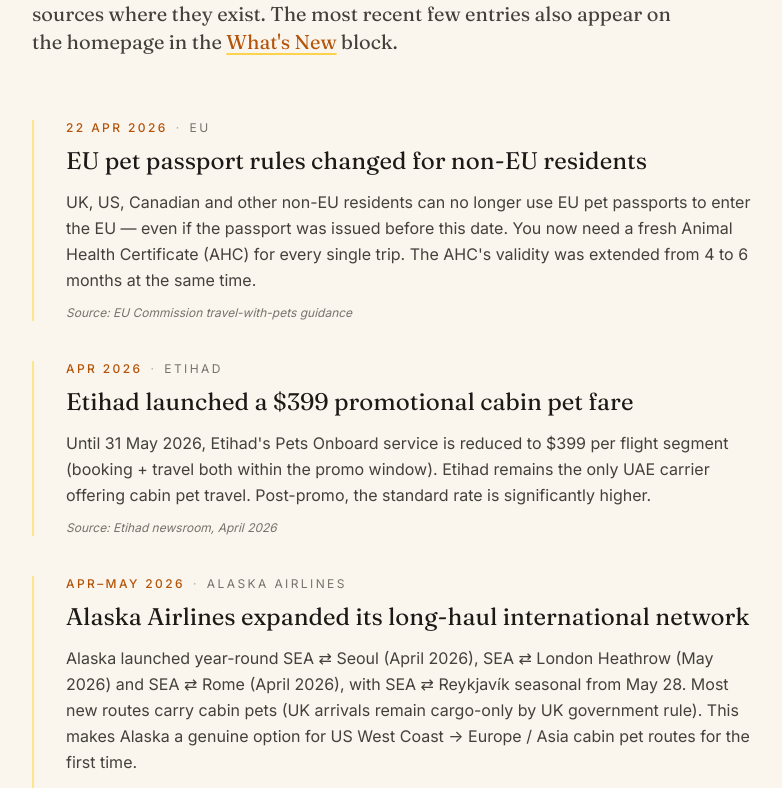
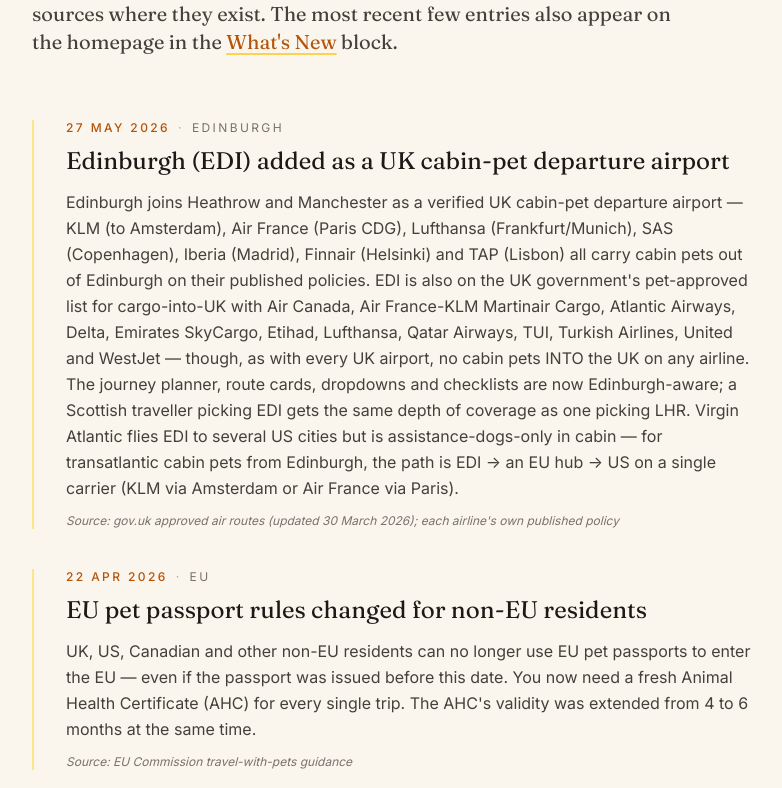
Before and after one commit to rupindermahay/petsincabin, a Next.js app: page /updates in a window 1280 px wide. Shown: the part 509-1297 px from the top of the page, without its empty margins (248-1030 px from the left). Built offline with nearby package versions, Linux system fonts and the light colour scheme.

Commit message:
Add files via upload

```diff
--- a/pages/getting-your-pet-into-the-uk.js
+++ b/pages/getting-your-pet-into-the-uk.js
@@ -225,7 +225,7 @@
             </p>
 
             <p className="font-serif text-stone-700 leading-relaxed">
-              The ferry version lands in the north of England, so it suits anyone heading for Scotland or northern England better than someone bound for London. Either way, dogs still need their tapeworm treatment in the 24–120 hour window before UK arrival — covered below.
+              The ferry version lands in the north of England, so it suits anyone heading for Scotland or northern England better than someone bound for London. For Edinburgh specifically, Newcastle to Edinburgh is about 1h 30m on the LNER train (pets travel free in cabin on UK domestic services, max 2 small pets per passenger in a carrier) or roughly 2 hours by road. Either way, dogs still need their tapeworm treatment in the 24–120 hour window before UK arrival — covered below.
             </p>
           </section>
 
--- a/pages/uk-pet-travel.js
+++ b/pages/uk-pet-travel.js
@@ -67,7 +67,7 @@
               The UK requires every pet entering the country on a commercial flight to travel as <strong>manifested cargo</strong> — booked separately, travelling in the hold, processed through an Animal Reception Centre on arrival. There is no in-cabin option and no checked-baggage option. The only exception is a registered assistance dog.
             </p>
             <p>
-              This catches people out because it's <em>directional</em>. You can fly out of the UK with your pet in the cabin — Heathrow to Paris, to Frankfurt, to Lisbon, to Toronto — on plenty of airlines. It's only the inbound leg that's blocked. So a route that worked beautifully on the way out simply doesn't exist on the way home.
+              This catches people out because it's <em>directional</em>. You can fly out of the UK with your pet in the cabin — Heathrow to Paris, to Frankfurt, to Lisbon, to Toronto — on plenty of airlines. Manchester and Edinburgh also have their own direct cabin departures (Etihad from Manchester to Abu Dhabi; KLM, Air France, Lufthansa, SAS, Iberia, Finnair and TAP from Edinburgh to their respective EU hubs). It's only the inbound leg that's blocked. So a route that worked beautifully on the way out simply doesn't exist on the way home.
             </p>
             <p>
               And to close off the obvious question: <strong>Eurostar does not carry pets either</strong>. The train through the Channel Tunnel bans them on every route. The tunnel itself is part of the answer — but not the passenger train.
--- a/pages/updates.js
+++ b/pages/updates.js
@@ -33,6 +33,13 @@
     };
 
 const RULE_CHANGES = [
+  {
+    date: "27 May 2026",
+    tag: "Edinburgh",
+    headline: "Edinburgh (EDI) added as a UK cabin-pet departure airport",
+    body: "Edinburgh joins Heathrow and Manchester as a verified UK cabin-pet departure airport — KLM (to Amsterdam), Air France (Paris CDG), Lufthansa (Frankfurt/Munich), SAS (Copenhagen), Iberia (Madrid), Finnair (Helsinki) and TAP (Lisbon) all carry cabin pets out of Edinburgh on their published policies. EDI is also on the UK government's pet-approved list for cargo-into-UK with Air Canada, Air France-KLM Martinair Cargo, Atlantic Airways, Delta, Emirates SkyCargo, Etihad, Lufthansa, Qatar Airways, TUI, Turkish Airlines, United and WestJet — though, as with every UK airport, no cabin pets INTO the UK on any airline. The journey planner, route cards, dropdowns and checklists are now Edinburgh-aware; a Scottish traveller picking EDI gets the same depth of coverage as one picking LHR. Virgin Atlantic flies EDI to several US cities but is assistance-dogs-only in cabin — for transatlantic cabin pets from Edinburgh, the path is EDI → an EU hub → US on a single carrier (KLM via Amsterdam or Air France via Paris).",
+    source: "gov.uk approved air routes (updated 30 March 2026); each airline's own published policy",
+  },
   {
     date: "22 Apr 2026",
     tag: "EU",
```
